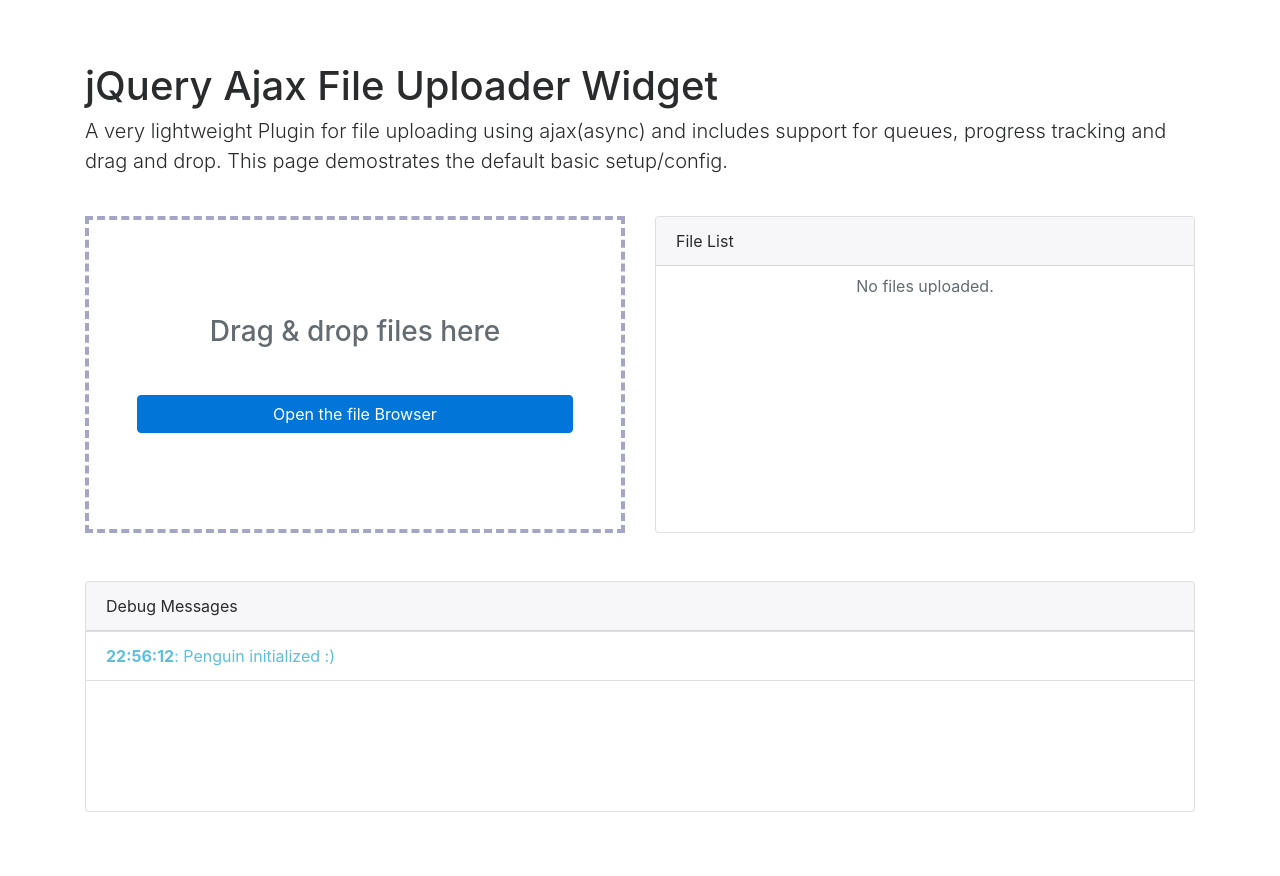
After one commit to Andrealr10/gestor, a CodeIgniter app: page /gestor/index.php/archivo2/index in a window 1280 px wide. The commit adds this page. Run offline with CodeIgniter, Linux system fonts and the light colour scheme; some libraries are stand-ins or nearby versions.

Commit message:
fileuploads

```diff
--- /dev/null
+++ b/application/controllers/Archivo2.php
@@ -0,0 +1,37 @@
+<?php
+defined('BASEPATH') or exit('No direct script access allowed');
+
+class Archivo2 extends CI_Controller
+{
+    public function __construct()
+    {
+        parent::__construct();
+    }
+
+    public function index()
+    {
+        $this->load->view('pages/archivos/index2');
+    }
+
+    public function fileUpload()
+    {
+        if (!empty($_FILES['file']['name'])) {
+
+            // Set preference
+            $config['upload_path'] = 'home/files/';
+            $config['allowed_types'] = 'pdf';
+            $config['max_size']    = '10240'; // max_size in kb
+            $config['file_name'] = $_FILES['file']['name'];
+
+            //Load upload library
+            $this->load->library('upload', $config);
+
+            // File upload
+            if ($this->upload->do_upload('file')) {
+                // Get data about the file
+                $uploadData = $this->upload->data();
+            }
+        }
+    }
+
+}
--- /dev/null
+++ b/application/views/pages/archivos/index2.php
@@ -0,0 +1,104 @@
+<!doctype html>
+<html lang="en">
+
+<head>
+    <meta charset="utf-8">
+    <meta name="viewport" content="width=device-width, initial-scale=1, shrink-to-fit=no">
+
+    <title>jQuery Ajax File Uploader Widget</title>
+
+    <!-- Bootstrap core CSS -->
+    <link rel="stylesheet" href="https://maxcdn.bootstrapcdn.com/bootstrap/4.0.0-beta.3/css/bootstrap.min.css" integrity="sha384-Zug+QiDoJOrZ5t4lssLdxGhVrurbmBWopoEl+M6BdEfwnCJZtKxi1KgxUyJq13dy" crossorigin="anonymous">
+
+    <!-- Custom styles -->
+    <link href="<?= base_url() ?>libs/upload/dist/css/jquery.dm-uploader.min.css" rel="stylesheet">
+    <link href="<?= base_url() ?>libs/upload/styles.css" rel="stylesheet">
+</head>
+
+<body>
+
+    <main role="main" class="container">
+
+        <h1>jQuery Ajax File Uploader Widget</h1>
+        <p class="lead mb-4">
+            A very lightweight Plugin for file uploading using ajax(async) and includes support for queues, progress tracking and drag and drop.
+            This page demostrates the default basic setup/config.
+        </p>
+
+        <div class="row">
+            <div class="col-md-6 col-sm-12">
+
+                <!-- Our markup, the important part here! -->
+                <div id="drag-and-drop-zone" class="dm-uploader p-5">
+                    <h3 class="mb-5 mt-5 text-muted">Drag &amp; drop files here</h3>
+
+                    <div class="btn btn-primary btn-block mb-5">
+                        <span>Open the file Browser</span>
+                        <input type="file" title='Click to add Files' />
+                    </div>
+                </div><!-- /uploader -->
+
+            </div>
+            <div class="col-md-6 col-sm-12">
+                <div class="card h-100">
+                    <div class="card-header">
+                        File List
+                    </div>
+
+                    <ul class="list-unstyled p-2 d-flex flex-column col" id="files">
+                        <li class="text-muted text-center empty">No files uploaded.</li>
+                    </ul>
+                </div>
+            </div>
+        </div><!-- /file list -->
+
+
+
+        <div class="row">
+            <div class="col-12">
+                <div class="card h-100">
+                    <div class="card-header">
+                        Debug Messages
+                    </div>
+
+                    <ul class="list-group list-group-flush" id="debug">
+                        <li class="list-group-item text-muted empty">Loading plugin....</li>
+                    </ul>
+                </div>
+            </div>
+        </div> <!-- /debug -->
+
+    </main> <!-- /container -->
+
+
+
+    <script src="https://code.jquery.com/jquery-3.2.1.min.js" integrity="sha256-hwg4gsxgFZhOsEEamdOYGBf13FyQuiTwlAQgxVSNgt4=" crossorigin="anonymous"></script>
+    <script src="https://maxcdn.bootstrapcdn.com/bootstrap/4.0.0-beta.3/js/bootstrap.min.js" integrity="sha384-a5N7Y/aK3qNeh15eJKGWxsqtnX/wWdSZSKp+81YjTmS15nvnvxKHuzaWwXHDli+4" crossorigin="anonymous"></script>
+
+    <script src="<?= base_url() ?>libs/upload/dist/js/jquery.dm-uploader.min.js"></script>
+    <script src="<?= base_url() ?>libs/upload/demo-ui.js"></script>
+    <script src="<?= base_url() ?>libs/upload/demo-config.js"></script>
+
+    <!-- File item template -->
+    <script type="text/html" id="files-template">
+        <li class="media">
+            <div class="media-body mb-1">
+                <p class="mb-2">
+                    <strong>%%filename%%</strong> - Status: <span class="text-muted">Waiting</span>
+                </p>
+                <div class="progress mb-2">
+                    <div class="progress-bar progress-bar-striped progress-bar-animated bg-primary" role="progressbar" style="width: 0%" aria-valuenow="0" aria-valuemin="0" aria-valuemax="100">
+                    </div>
+                </div>
+                <hr class="mt-1 mb-1" />
+            </div>
+        </li>
+    </script>
+
+    <!-- Debug item template -->
+    <script type="text/html" id="debug-template">
+        <li class="list-group-item text-%%color%%"><strong>%%date%%</strong>: %%message%%</li>
+    </script>
+</body>
+
+</html>
--- a/application/views/pages/usuarios/tabla.php
+++ b/application/views/pages/usuarios/tabla.php
@@ -21,8 +21,7 @@ foreach ($usuarios as $usuario) {
         <button class="btn btn-warning btn-sm" onclick="obtener('<?= $usuario->id_usuario ?>')" data-toggle="modal" data-target="#modaledit"><i class="fas fa-edit"></i></button>
         <?php } else { ?>
         <button class="btn btn-warning btn-sm" onclick="obtener('<?= $usuario->id_usuario ?>')" data-toggle="modal" data-target="#modaledit"><i class="fas fa-edit"></i></button>
-        |
-        <?php if ($usuario->estado == '1') { ?>
+        | <?php if ($usuario->estado == '1') { ?>
         <button class="btn btn-danger btn-sm" onclick="eliminar('<?= $usuario->id_usuario ?>')"><i class="fas fa-user-times"></i></button>
         <?php } else { ?>
         <button class="btn btn-primary btn-sm" onclick="activar('<?= $usuario->id_usuario ?>')"><i class="fas fa-user-check"></i></button>
--- /dev/null
+++ b/libs/upload/demo-config.js
@@ -0,0 +1,66 @@
+$(function(){
+  /*
+   * For the sake keeping the code clean and the examples simple this file
+   * contains only the plugin configuration & callbacks.
+   *
+   * UI functions ui_* can be located in: demo-ui.js
+   */
+  $('#drag-and-drop-zone').dmUploader({ //
+    url: 'archivo2/fileUpload',
+    maxFileSize: 3000000, // 3 Megs
+    onDragEnter: function(){
+      // Happens when dragging something over the DnD area
+      this.addClass('active');
+    },
+    onDragLeave: function(){
+      // Happens when dragging something OUT of the DnD area
+      this.removeClass('active');
+    },
+    onInit: function(){
+      // Plugin is ready to use
+      ui_add_log('Penguin initialized :)', 'info');
+    },
+    onComplete: function(){
+      // All files in the queue are processed (success or error)
+      ui_add_log('All pending tranfers finished');
+    },
+    onNewFile: function(id, file){
+      // When a new file is added using the file selector or the DnD area
+      ui_add_log('New file added #' + id);
+      ui_multi_add_file(id, file);
+    },
+    onBeforeUpload: function(id){
+      // about tho start uploading a file
+      ui_add_log('Starting the upload of #' + id);
+      ui_multi_update_file_status(id, 'uploading', 'Uploading...');
+      ui_multi_update_file_progress(id, 0, '', true);
+    },
+    onUploadCanceled: function(id) {
+      // Happens when a file is directly canceled by the user.
+      ui_multi_update_file_status(id, 'warning', 'Canceled by User');
+      ui_multi_update_file_progress(id, 0, 'warning', false);
+    },
+    onUploadProgress: function(id, percent){
+      // Updating file progress
+      ui_multi_update_file_progress(id, percent);
+    },
+    onUploadSuccess: function(id, data){
+      // A file was successfully uploaded
+      ui_add_log('Server Response for file #' + id + ': ' + JSON.stringify(data));
+      ui_add_log('Upload of file #' + id + ' COMPLETED', 'success');
+      ui_multi_update_file_status(id, 'success', 'Upload Complete');
+      ui_multi_update_file_progress(id, 100, 'success', false);
+    },
+    onUploadError: function(id, xhr, status, message){
+      ui_multi_update_file_status(id, 'danger', message);
+      ui_multi_update_file_progress(id, 0, 'danger', false);
+    },
+    onFallbackMode: function(){
+      // When the browser doesn't support this plugin :(
+      ui_add_log('Plugin cant be used here, running Fallback callback', 'danger');
+    },
+    onFileSizeError: function(file){
+      ui_add_log('File \'' + file.name + '\' cannot be added: size excess limit', 'danger');
+    }
+  });
+});
--- /dev/null
+++ b/libs/upload/demo-ui.js
@@ -0,0 +1,66 @@
+  /*
+   * Some helper functions to work with our UI and keep our code cleaner
+   */
+
+// Adds an entry to our debug area
+function ui_add_log(message, color)
+{
+  var d = new Date();
+
+  var dateString = (('0' + d.getHours())).slice(-2) + ':' +
+    (('0' + d.getMinutes())).slice(-2) + ':' +
+    (('0' + d.getSeconds())).slice(-2);
+
+  color = (typeof color === 'undefined' ? 'muted' : color);
+
+  var template = $('#debug-template').text();
+  template = template.replace('%%date%%', dateString);
+  template = template.replace('%%message%%', message);
+  template = template.replace('%%color%%', color);
+
+  $('#debug').find('li.empty').fadeOut(); // remove the 'no messages yet'
+  $('#debug').prepend(template);
+}
+
+// Creates a new file and add it to our list
+function ui_multi_add_file(id, file)
+{
+  var template = $('#files-template').text();
+  template = template.replace('%%filename%%', file.name);
+
+  template = $(template);
+  template.prop('id', 'uploaderFile' + id);
+  template.data('file-id', id);
+
+  $('#files').find('li.empty').fadeOut(); // remove the 'no files yet'
+  $('#files').prepend(template);
+}
+
+// Changes the status messages on our list
+function ui_multi_update_file_status(id, status, message)
+{
+  $('#uploaderFile' + id).find('span').html(message).prop('class', 'status text-' + status);
+}
+
+// Updates a file progress, depending on the parameters it may animate it or change the color.
+function ui_multi_update_file_progress(id, percent, color, active)
+{
+  color = (typeof color === 'undefined' ? false : color);
+  active = (typeof active === 'undefined' ? true : active);
+
+  var bar = $('#uploaderFile' + id).find('div.progress-bar');
+
+  bar.width(percent + '%').attr('aria-valuenow', percent);
+  bar.toggleClass('progress-bar-striped progress-bar-animated', active);
+
+  if (percent === 0){
+    bar.html('');
+  } else {
+    bar.html(percent + '%');
+  }
+
+  if (color !== false){
+    bar.removeClass('bg-success bg-info bg-warning bg-danger');
+    bar.addClass('bg-' + color);
+  }
+}
--- /dev/null
+++ b/libs/upload/dist/css/jquery.dm-uploader.min.css
@@ -0,0 +1 @@
+.dm-uploader{cursor:default;-webkit-touch-callout:none;-webkit-user-select:none;-khtml-user-select:none;-moz-user-select:none;-ms-user-select:none;user-select:none}.dm-uploader .btn{position:relative;overflow:hidden}.dm-uploader .btn input[type=file]{position:absolute;top:0;right:0;margin:0;border:solid transparent;width:100%;opacity:0;cursor:pointer}
--- /dev/null
+++ b/libs/upload/styles.css
@@ -0,0 +1,41 @@
+/*
+	A couple styles to make the demo page look good
+ */
+body {
+	padding-bottom: 2rem;
+	padding-top: 4rem;
+}
+.row {
+	margin-bottom: 1rem;
+}
+[class*="col-"] {
+	padding-top: 1rem;
+	padding-bottom: 1rem;
+}
+hr {
+	margin-top: 2rem;
+	margin-bottom: 2rem;
+}
+#files {
+    overflow-y: scroll !important;
+    min-height: 320px;
+}
+@media (min-width: 768px) {
+	#files {
+		min-height: 0;
+	}
+}
+#debug {
+	overflow-y: scroll !important;
+	height: 180px;
+}
+
+.dm-uploader {
+	border: 0.25rem dashed #A5A5C7;
+	text-align: center;
+}
+.dm-uploader.active {
+	border-color: red;
+
+	border-style: solid;
+}
```
Also changed, not shown: home/images/subcategorias/dsd.png (added), libs/upload/dist/js/jquery.dm-uploader.min.js (added), 4 other files.
